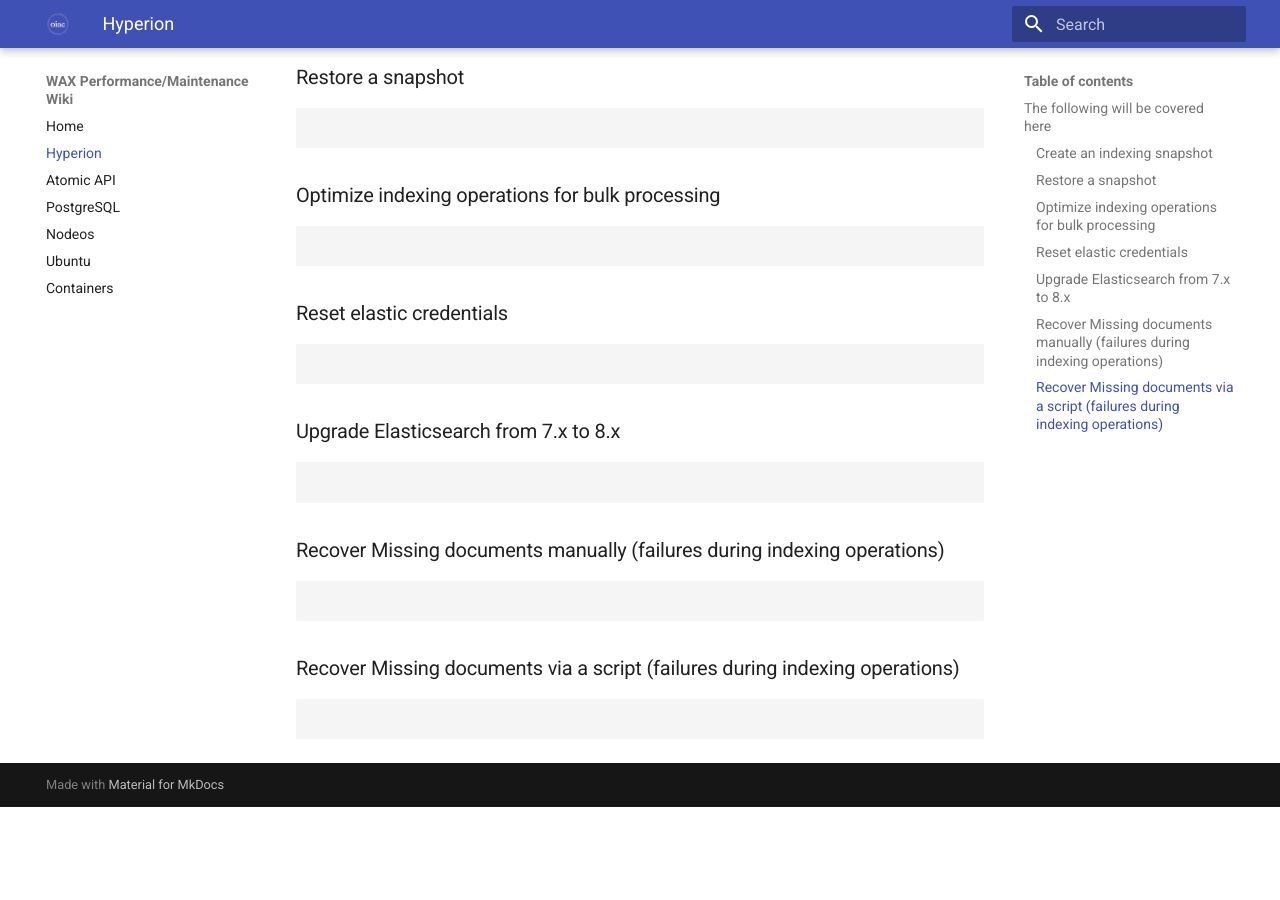
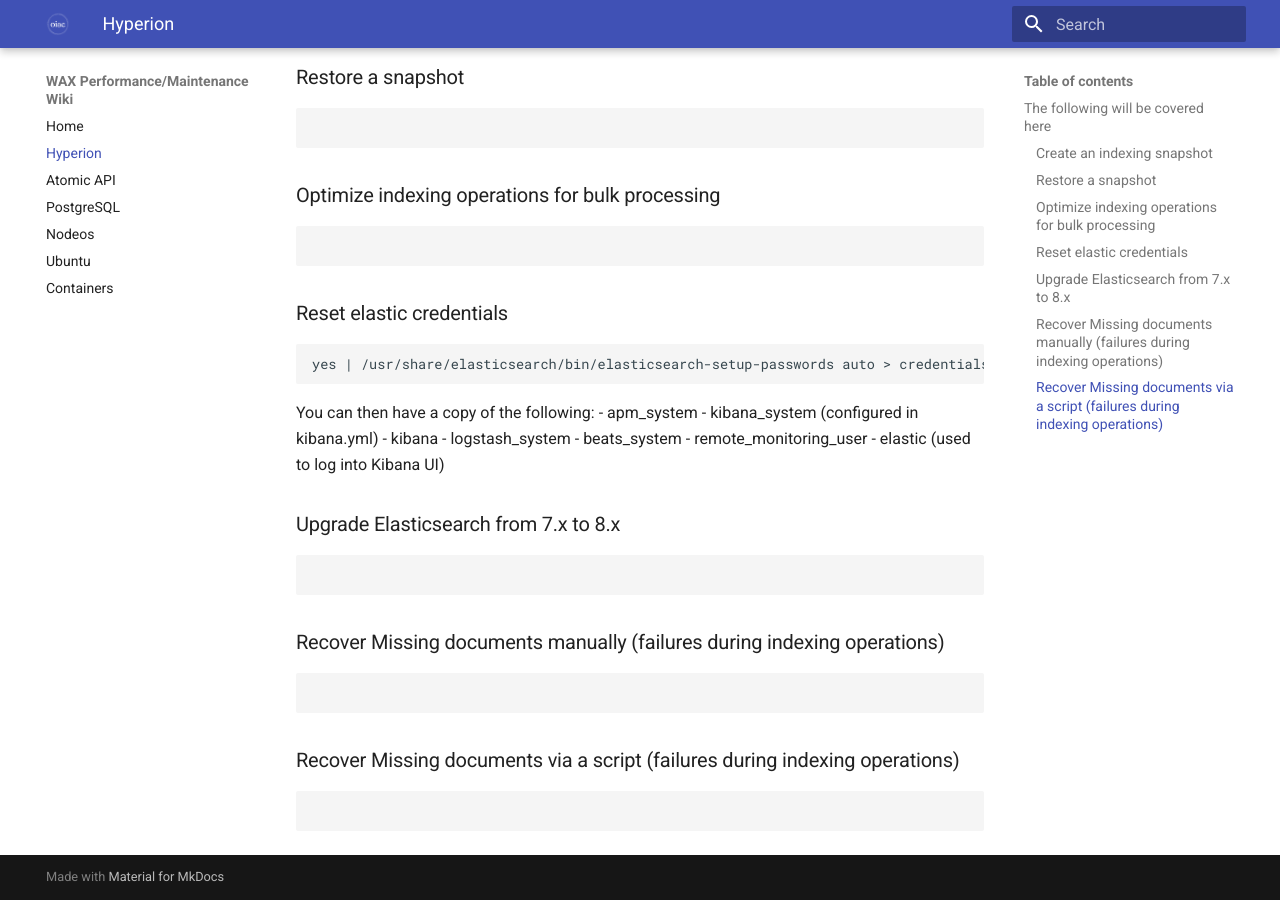
Before and after one commit to oneinacillian/wiki, an MkDocs documentation site: the page built from docs/hyperion.md, in a window 1280 px wide and 900 px high, scrolled down 611 px. Built offline with MkDocs 1.6.1 and Material for MkDocs 9.7.7, drawn with Linux system fonts in a browser that asks for light colours; before the commit the page ends 1418 px from its top, so only the background shows below that.

Commit message:
updating

````diff
--- a/docs/hyperion.md
+++ b/docs/hyperion.md
@@ -20,7 +20,16 @@
 ```
 ### Reset elastic credentials
 ```
+yes | /usr/share/elasticsearch/bin/elasticsearch-setup-passwords auto > credentials.file
 ```
+You can then have a copy of the following:
+- apm_system
+- kibana_system (configured in kibana.yml)
+- kibana
+- logstash_system
+- beats_system
+- remote_monitoring_user
+- elastic (used to log into Kibana UI)
 ### Upgrade Elasticsearch from 7.x to 8.x
 ```
 ```
````
Also changed, not shown: docs/atomic-api.md (+1 -1 lines).
